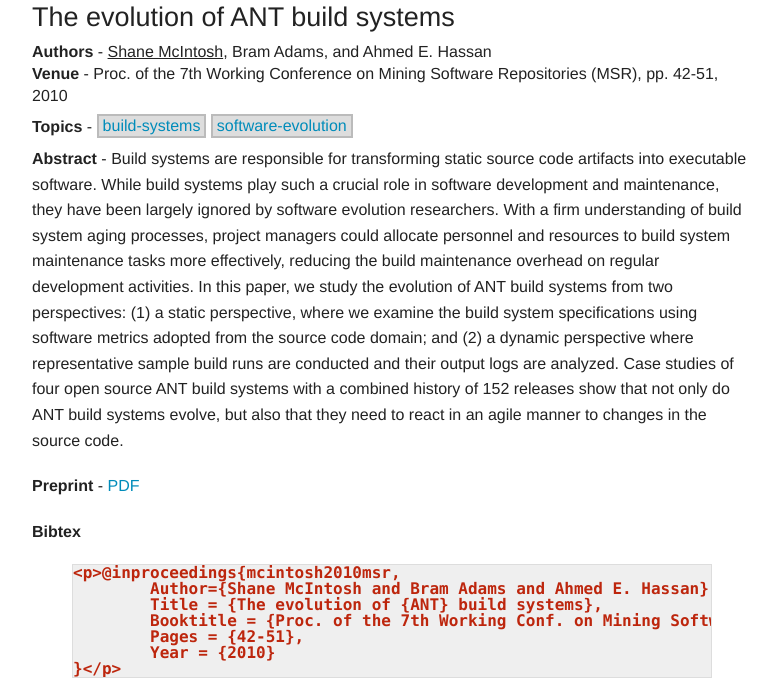
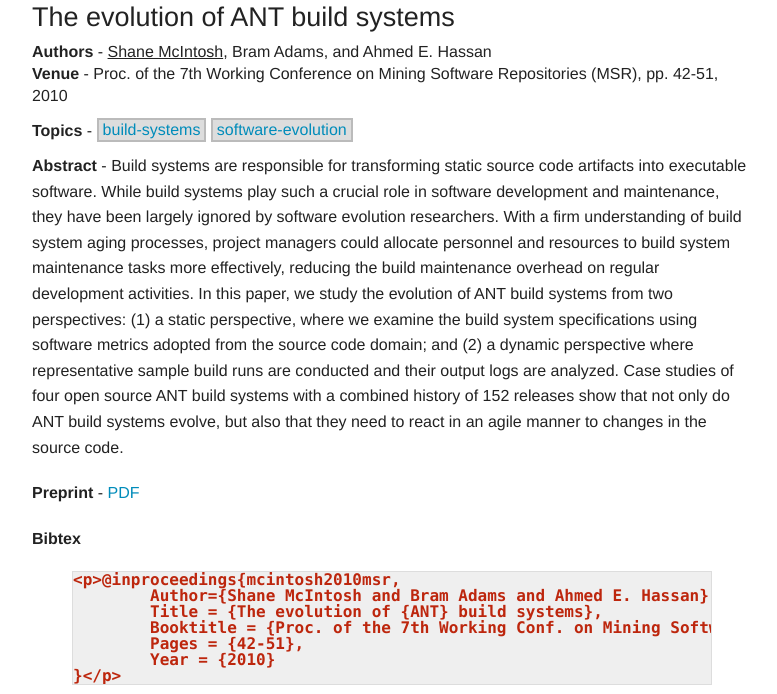
Before and after one commit to smcintosh/smcintosh.github.io, a Jekyll site: the page built from _posts/2010-05-02-the-evolution-of-ant-build-systems.markdown, in a window 1280 px wide. Shown: the part 100-794 px from the top of the page, without its empty margins (123-900 px from the left). Built offline with Jekyll 4.4.1, drawn with Linux system fonts in a browser that asks for light colours; Markdown is read by kramdown in place of the engine named in the settings; grey boxes are pictures that could not be loaded.

Commit message:
Fix bug with tag layout on mobile devices

```diff
--- a/_layouts/post.html
+++ b/_layouts/post.html
@@ -6,7 +6,7 @@
   <h3 class="closer">{{ page.title }}</h3>
   <h6><b>Authors</b> - {{ page.authors }}<br />
 	  <b>Venue</b> - {{ page.venue }}, {{ page.pages }}, {{ page.pubyear }}</h6>
-  <h6><b>Topics</b> -
+  <h6 class="taglist"><b>Topics</b> -
   {% for tag in page.tags %}
     <a href="/tags/{{ tag }}.html"><span class="taglink">{{ tag }}</span></a>
   {% endfor %}
--- a/css/custom.css
+++ b/css/custom.css
@@ -9,10 +9,14 @@
 li {
 	margin: 0 0 20pt 0;
 }
+h6.taglist {
+	line-height: 22pt;
+}
 span.taglink {
 	padding: 1pt 3pt 1pt 3pt;
 	background-color: #DDDDDD;
 	border: 2pt solid #BBBBBB;
+	white-space: nowrap;
 }
 pre {
 	white-space: pre;
```
Also changed, not shown: 1 other file.
